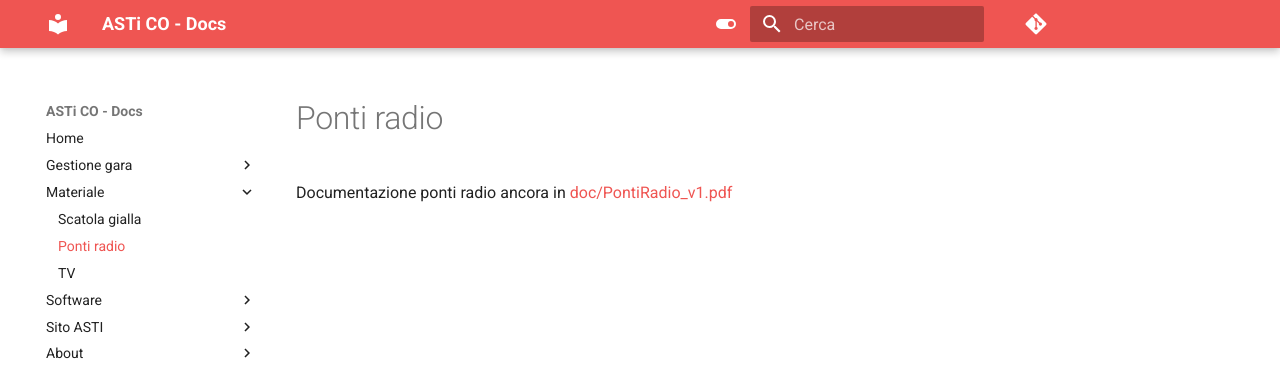
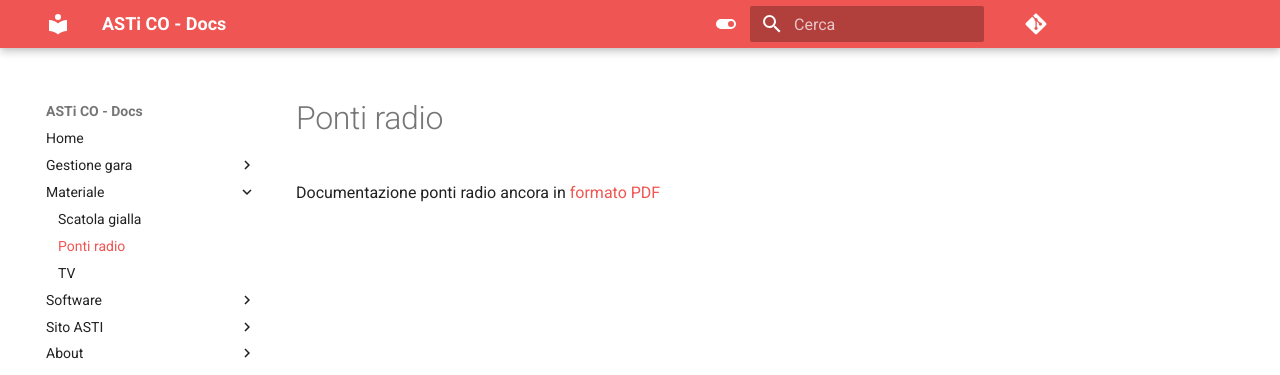
Before and after one commit to asti-co/doc, an MkDocs documentation site: the page built from docs/materiale/ponti_radio.md, in a window 1280 px wide. Shown: the top 375 px of the page. Built offline with MkDocs 1.6.1 and Material for MkDocs 9.7.7, drawn with Linux system fonts in a browser that asks for light colours; comment, search, counter and statistics services are not loaded.

Commit message:
corretto link a file punti radio pdf

```diff
--- a/docs/materiale/ponti_radio.md
+++ b/docs/materiale/ponti_radio.md
@@ -1 +1 @@
-Documentazione ponti radio ancora in [doc/PontiRadio_v1.pdf](formato PDF)
+Documentazione ponti radio ancora in [formato PDF](doc/PontiRadio_v1.pdf)
```
